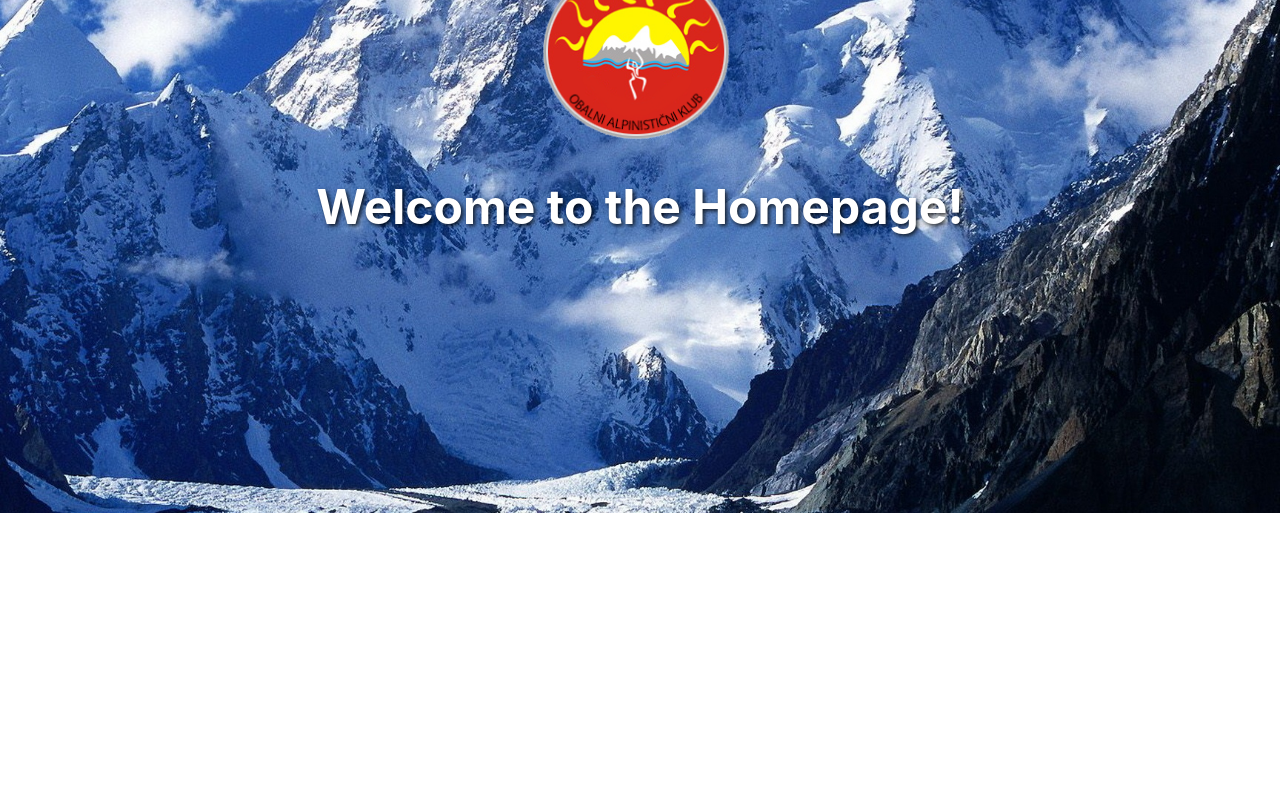
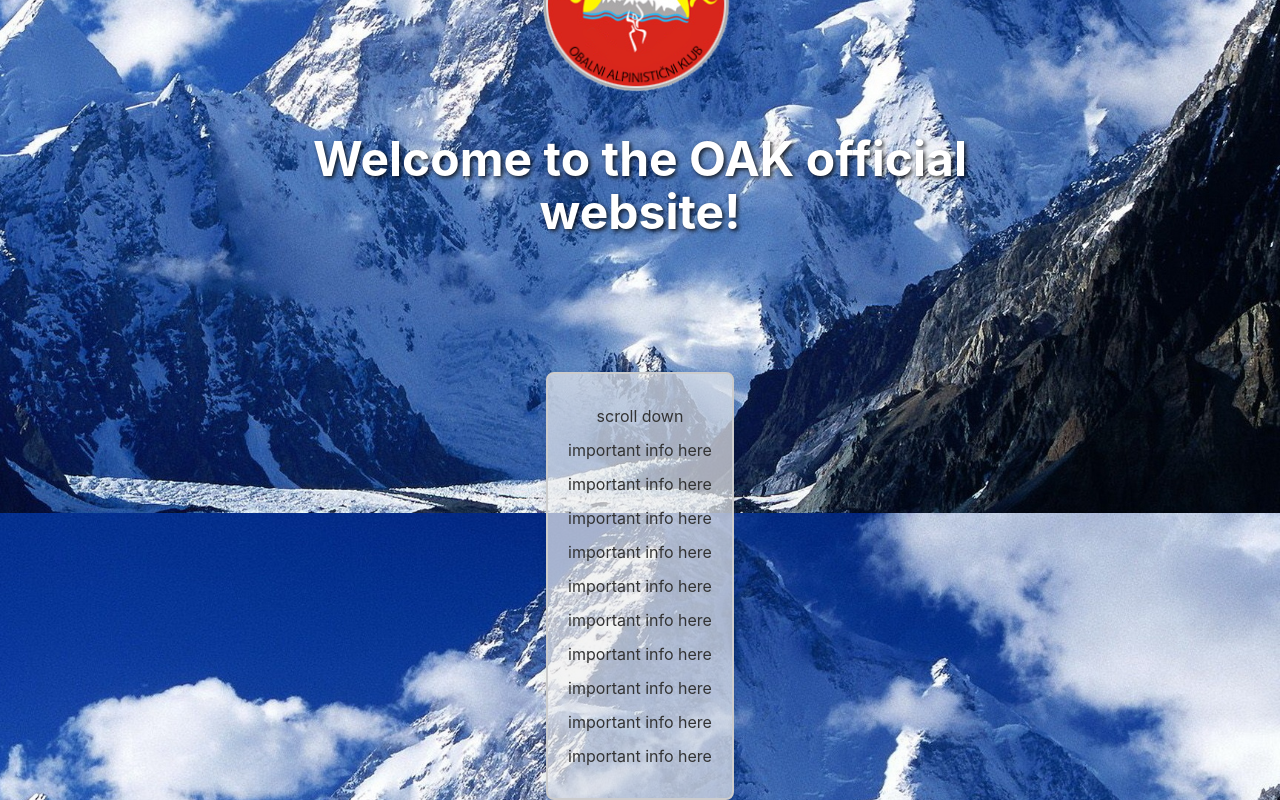
Before and after one commit to lukabrankovic2/DEDIS-official-project, a Svelte app in the folder frontend/: page / in a window 1280 px wide. Shown: the part 287-1087 px from the top of the page. Before the commit the page ends 800 px from the top, so only its background shows below. Built offline with nearby package versions, Linux system fonts and the light colour scheme.

Commit message:
popravljala frontend tj home page, ako nesto ne radi ovaj commit je kriv

```diff
--- a/frontend/src/app.css
+++ b/frontend/src/app.css
@@ -26,7 +26,6 @@ a:hover {
 html, body {
   margin: 0;
   padding: 0;
-  height: 100%;
 }
 
 /* Ensure #app takes the full height of the viewport */
@@ -39,6 +38,9 @@ html, body {
 body {
   background-color: #d1d9e6; /* Light background for better contrast */
   color: #333;
+  flex-direction: column; /* Stack the content vertically */
+  min-height: 100vh; /* Full height of the viewport */
+
 }
 
 h1 {
@@ -117,6 +119,11 @@ main.home .home-content {
   z-index: 1;
   color: white;
   text-shadow: 2px 2px 4px rgba(0, 0, 0, 0.8);
+  text-align: center;
+  width: 100%;
+  max-width: 800px; /* Optional: Max width to avoid it stretching too far */
+  padding: 100px 20px;
+  margin-top: 100px; /* Ensure there's space at the top */
 }
 
 main.home h1 {
@@ -124,11 +131,29 @@ main.home h1 {
   margin-top: 1rem;
 }
 
-/* Background logo styling */
 main.home .background-logo {
   width: 200px;
   height: auto;
   margin-bottom: 1rem;
+}
+
+.text-box {
+  margin-top: 80px; /* Adjust this to control how far down the content appears */
+  padding: 20px;
+  color: #333;
+  background-color: #f0f0f0af; /* Light background color for the text box */
+  border: 2px solid #ccc; /* Border around the box */
+  border-radius: 8px; /* Rounded corners */
+  box-shadow: 0 4px 8px rgba(0, 0, 0, 0.1); /* Subtle shadow to make it stand out */
+  max-width: 1200px;
+  margin-top: 1px; /* This will space the text box below home content */
+
+  margin-left: auto;
+  margin-right: auto;
+}
+
+.text-box p {
+  margin: 10px 0; /* Space between paragraphs */
 }
 .signin-container {
   display: flex;
--- a/frontend/src/routes/Home.svelte
+++ b/frontend/src/routes/Home.svelte
@@ -1,8 +1,19 @@
-<script>
+<div class="home-content">
+  <img src="/logo2w.png" alt="Background Logo" class="background-logo" />
+  <h1>Welcome to the OAK official website!</h1>
+</div>
 
-  </script>
+<div class="text-box">
+  <p>scroll down</p>
+  <p>important info here</p>
+  <p>important info here</p>
+  <p>important info here</p>
+  <p>important info here</p>
+  <p>important info here</p>
+  <p>important info here</p>
+  <p>important info here</p>
+  <p>important info here</p>
+  <p>important info here</p>
+  <p>important info here</p>
 
-  <div class="home-content">
-    <img src="/logo2w.png" alt="Background Logo" class="background-logo" />
-    <h1>Welcome to the Homepage!</h1>
-  </div>
+</div>
```
Also changed, not shown: 2 other files (tests, documents, lock files or other folders).
